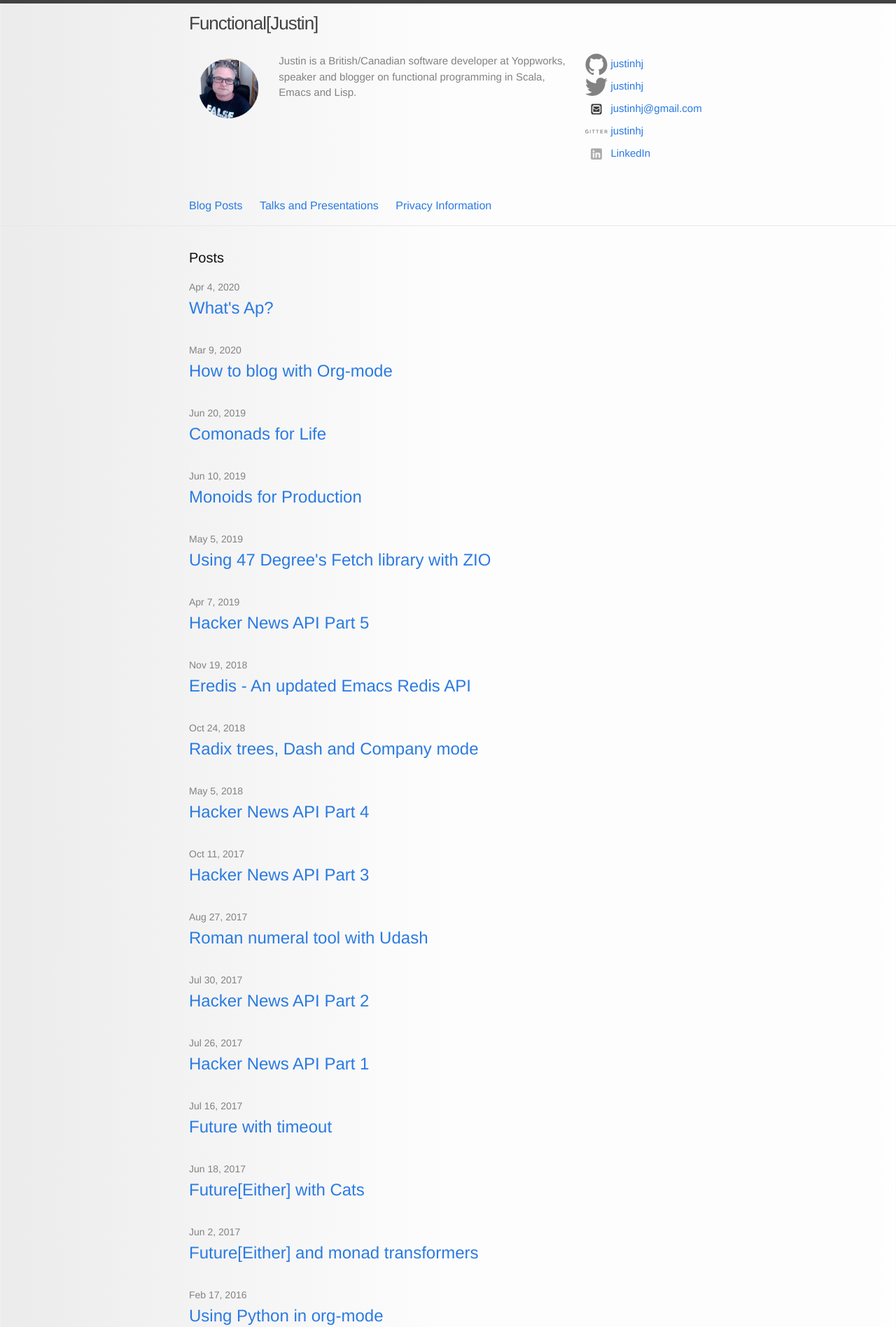
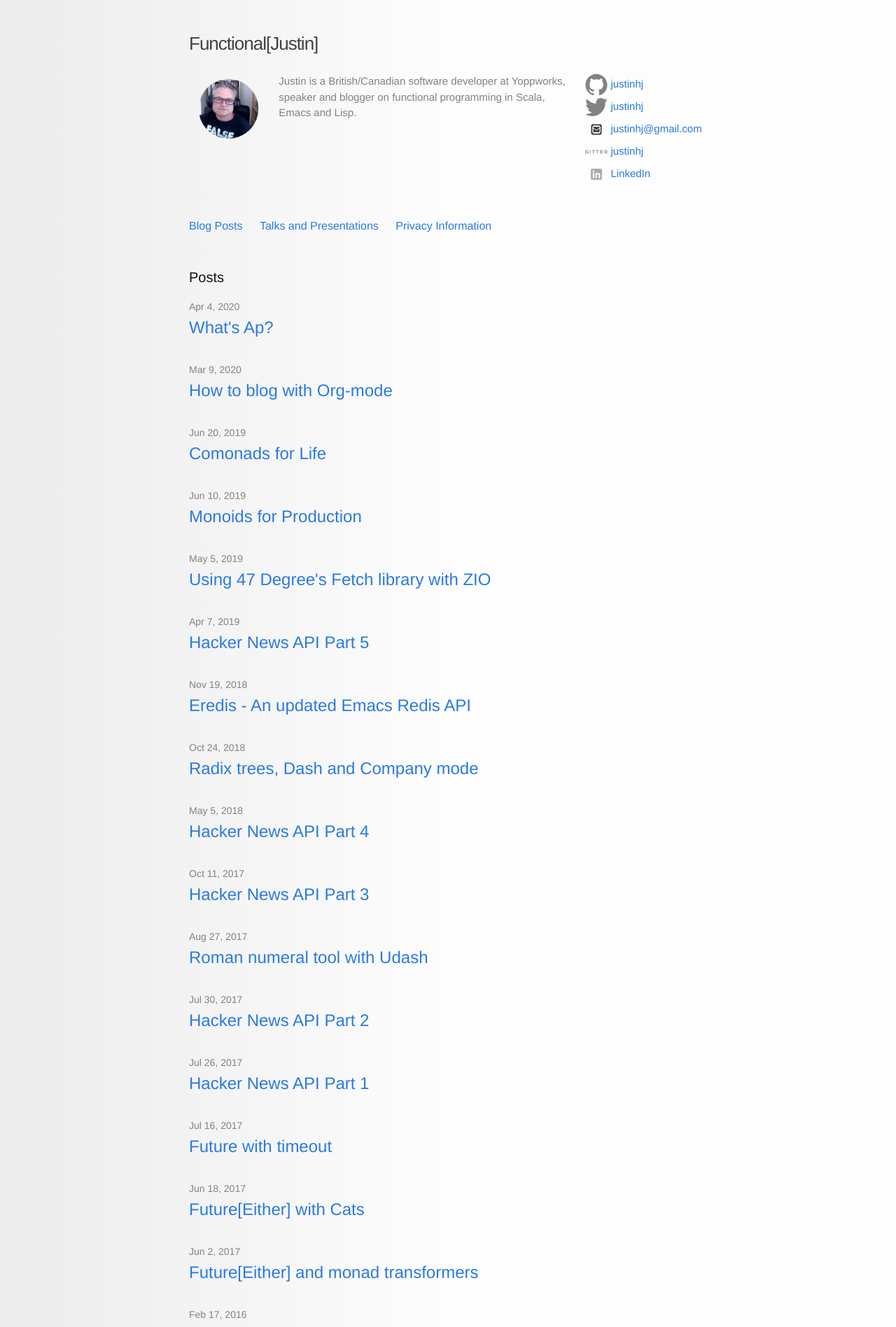
Before and after one commit to justinhj/justinhj.github.io, a Jekyll site: the page built from index.html, in a window 1280 px wide. Shown: the top 1896 px of the page at 70% size. Built offline with Jekyll 4.4.1, drawn with Linux system fonts in a browser that asks for light colours.

Commit message:
fix top padding

```diff
--- a/_sass/_layout.scss
+++ b/_sass/_layout.scss
@@ -2,10 +2,7 @@
  * Site header
  */
 .site-header {
-    border-top: 5px solid $grey-color-dark;
-    border-bottom: 1px solid $grey-color-light;
-    min-height: 56px;
-
+    padding-top: 34px;
     // Positioning context for the mobile navigation icon
     position: relative;
 }
```
